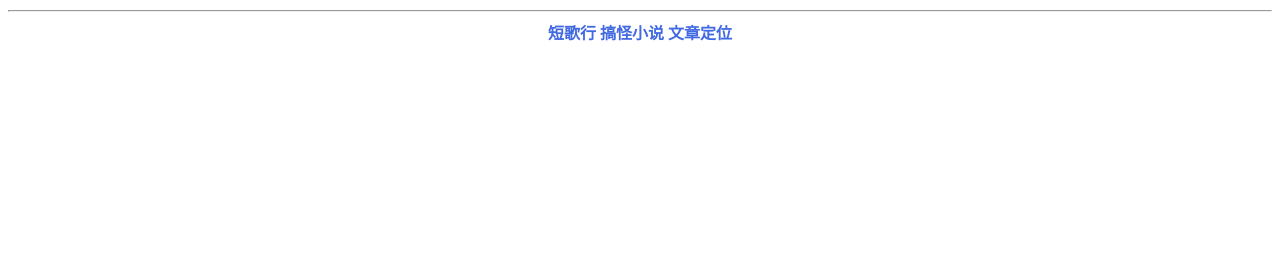
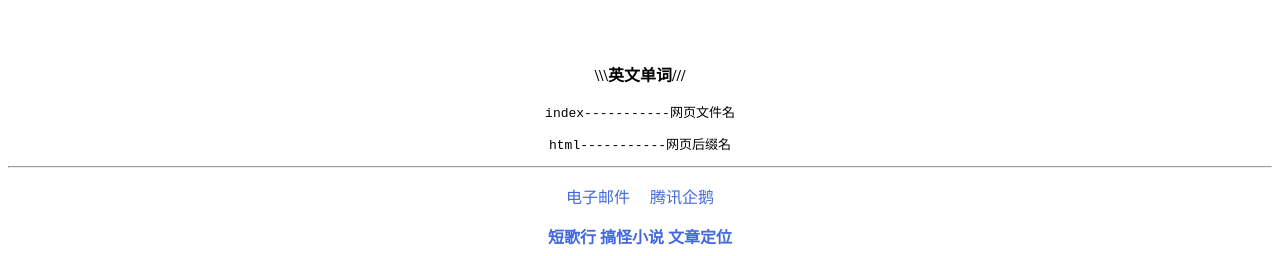
Before and after one commit to coder-carl/CarlHTML, a plain HTML site: page index.html in a window 1280 px wide. Shown: the part 1140-1396 px from the top of the page. Before the commit the page ends 1192 px from the top, so only its background shows below. Drawn offline with Linux system fonts and the light colour scheme.

Commit message:
Update
Update

```diff
--- a/index.html
+++ b/index.html
@@ -70,13 +70,26 @@
 </code>
 	<a herf="https://www.baidu.com" ><img src="images/bg.png" target="_blank"  width="300" height="200" title="背景" alt="背景" ></a>
 <code>
-	<p>快速定位-----------<font color="#03a20e">&lt;p id=&quot;id&quot;&gt;文字&lt;/p&gt;//////&lt;a href=&quot;#id&quot; &gt;文字&lt;/p&gt;</font></font></p>
+	<p>快速定位-----------<font color="#03a20e">&lt;p id=&quot;id&quot;&gt;文字&lt;/p&gt;//////&lt;a href=&quot;#id&quot; &gt;文字&lt;/p&gt;</font></p>
 </code>
 </center>
 
+<br>
+<br>
 
+<center>
+	<p><b>\\\英文单词///</b></p>
+<code>
+	<p>index-----------网页文件名</p>
+	<p>html-----------网页后缀名</p>
+</code>
+</center>
 <hr/>
 
+<center>
+	<p><a href="mailto:648444118@qq.com" trager="_blank" style="color:royalblue;text-decoration:none;">电子邮件</a>&nbsp;&nbsp;&nbsp;&nbsp;
+	<a href="tencent://Message/?Uin=648444118" trager="_blank" style="color:royalblue;text-decoration:none;">腾讯企鹅</a></p>
+</center>
 
 <center>
 	<b><font size="3" face="arial" color="red"><a href="dgx.html" trager="_blank" style="color:royalblue;text-decoration:none;">短歌行</a></font></b>
@@ -84,5 +97,6 @@
 	<b><font size="3" face="arial" color="red"><a href="baidu.html" trager="_blank" style="color:royalblue;text-decoration:none;">文章定位</a></font></b>
 </center>
 
+
 </body>
 </html>
```
Also changed, not shown: goggl.html (added, +11 -0 lines), images/gg.jpg (added).
